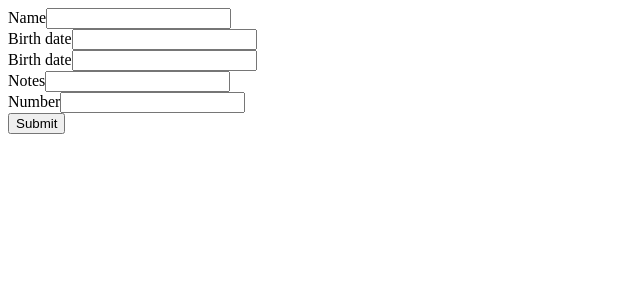
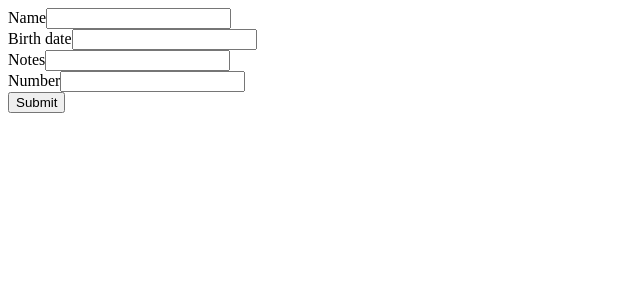
Before and after one commit to dmkdesign/crmapp, a PHP site: template views/customers/add.php in a window 1280 px wide. Shown: the top 300 px of the page, without its empty margins (0-640 px from the left). Run offline with PHP 8.4, Linux system fonts and the light colour scheme; the template is opened without the code that fills it: most values are stand-ins (such as "Sample title", 1, 10 or a date in 2020); form fields are guessed from the names that the template uses; some libraries are stand-ins or nearby versions.

Commit message:
customers controller add view typo fix

```diff
--- a/views/customers/add.php
+++ b/views/customers/add.php
@@ -20,7 +20,6 @@ $form = ActiveForm::begin([
 echo $form->errorSummary([$customer, $phone]);
 echo $form->field($customer, 'name');
 echo $form->field($customer, 'birth_date');
-echo $form->field($customer, 'birth_date');
 echo $form->field($customer, 'notes');
 
 echo $form->field($phone, 'number');
```
